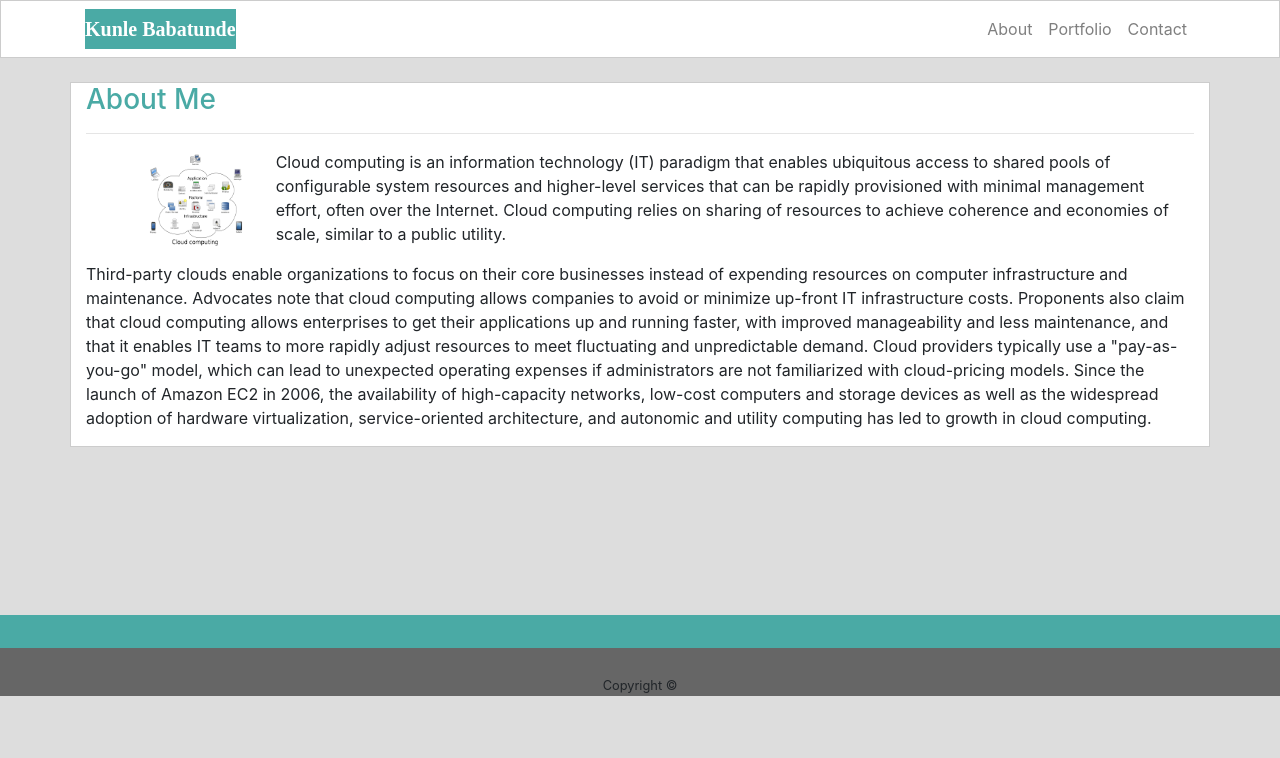
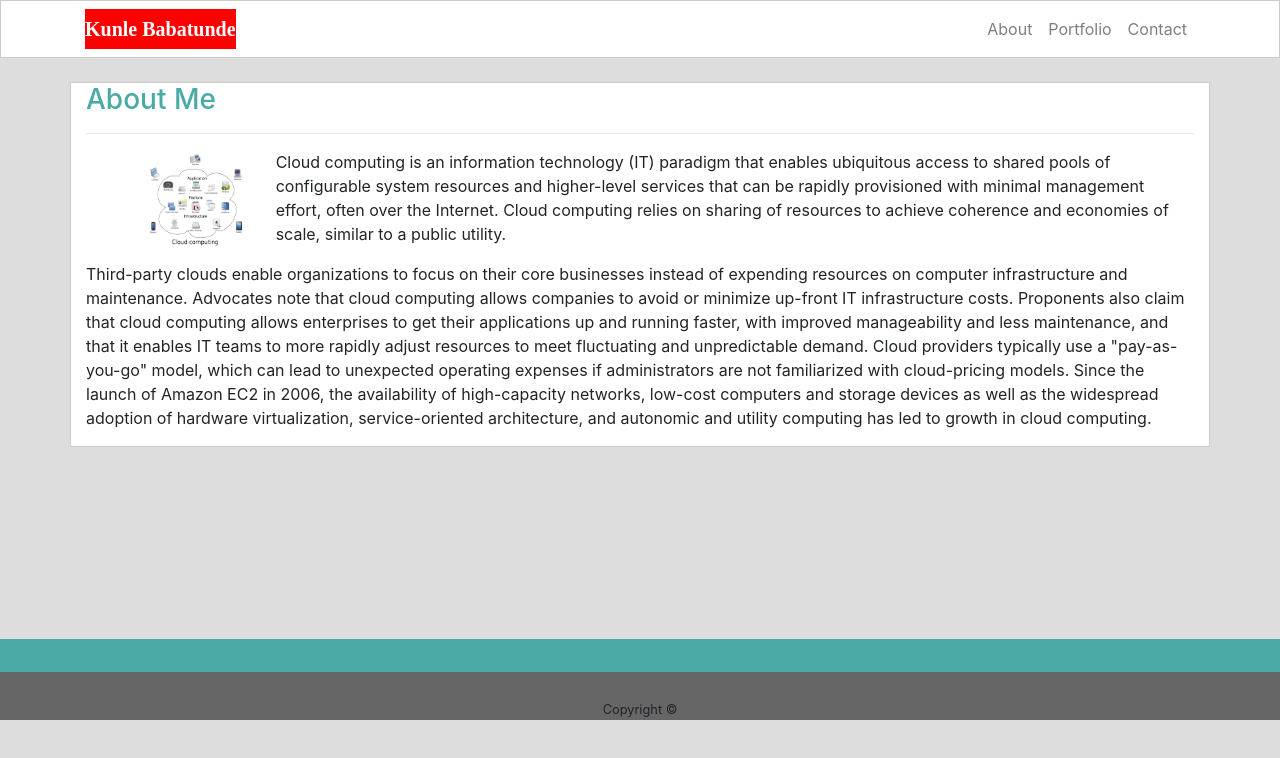
Before and after one commit to kb2232/Basic-Portfolio, a plain HTML site: page index.html in a window 1280 px wide. In both pictures the pointer is over the link "Kunle Babatunde". Drawn offline with nearby package versions, Linux system fonts and the light colour scheme.

Commit message:
hover effect

```diff
--- a/assets/css/style.css
+++ b/assets/css/style.css
@@ -44,3 +44,6 @@
 .teal {
   color: #4aaaa5;
 }
+a:hover {
+  background-color: red;
+}
```
Also changed, not shown: index.html (+1 -1 lines).
